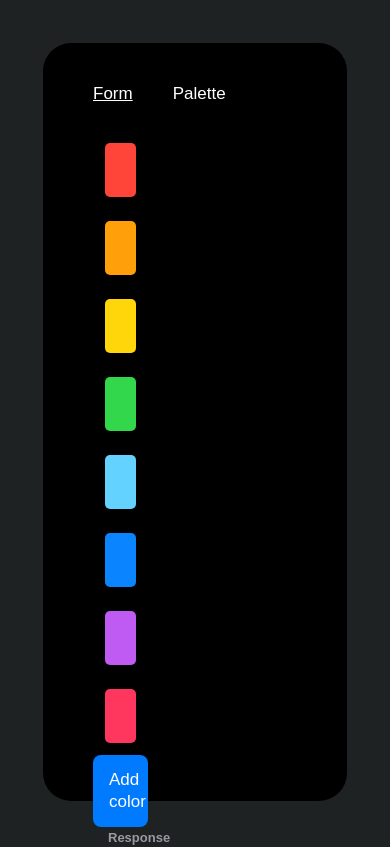
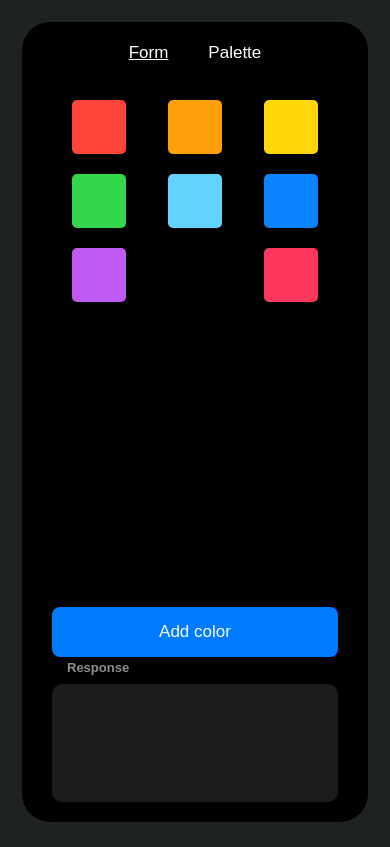
Before and after one commit to Fpsska/DepositFM-Task, a React (Create React App) app: page /DepositFM-Task/Palette in a window 390 px wide. Shown: the top 847 px of the page. Built offline with nearby package versions, Linux system fonts and the light colour scheme.

Commit message:
feat: add responsive for all app pages

```diff
--- a/src/App.js
+++ b/src/App.js
@@ -3,8 +3,9 @@ import { Route, Routes } from 'react-router';
 import Layout from './components/common/Layout';
 import FormPage from "./components/pages/FormPage"
 import PalettePage from './components/pages/palettePage/PalettePage';
-import "./assets/style.scss"
-import './App.css';
+import "./assets/styles/style.scss"
+import "./assets/styles/media.scss"
+import "./App.css";
 
 function App() {
   return (
--- /dev/null
+++ b/src/assets/styles/media.scss
@@ -0,0 +1,48 @@
+@media screen and (max-width: 1366px) {
+    .form__wrapper,
+    .footer__wrapper,
+    .palette-page__wrapper {
+        max-width: 50%;
+    }
+    .palette__wrapper {
+        justify-content: flex-start;
+    }
+}
+
+@media screen and (max-width: 768px) {
+    .App {
+        padding: 22px;
+    }
+    .page {
+        padding: 20px 30px;
+    }
+    .nav__menu {
+        justify-content: center;
+    }
+    .form__wrapper,
+    .footer__wrapper,
+    .palette-page__wrapper {
+        max-width: 100%;
+    }
+    .palette__wrapper {
+        justify-content: space-between;
+    }
+}
+
+@media screen and (max-width: 425px) {
+    .palette-page__wrapper {
+        max-width: 100%;
+    }
+    .palette__wrapper {
+        padding: 0 10px;
+    }
+    .palette__template {
+        margin: 10px;
+    }
+}
+
+@media screen and (max-width: 375px) {
+    .palette__wrapper {
+        justify-content: center;
+    }
+}
--- a/src/assets/style.scss
+++ b/src/assets/styles/style.scss
@@ -37,7 +37,7 @@ button {
 }
 
 .App {
-    padding: 43px;
+    padding: 42px;
 }
 
 .page {
--- a/src/components/footer/footer.scss
+++ b/src/components/footer/footer.scss
@@ -1,6 +1,6 @@
 .footer {
     &__wrapper {
-        max-width: 27%;
+        max-width: 27.5%;
     }
 }
 
@@ -8,6 +8,7 @@
     display: flex;
     flex-direction: column;
     justify-content: center;
+    max-height: 145px;
     :not(:last-child) {
         margin: 0 0 5px 0;
     }
--- a/src/components/form/form.scss
+++ b/src/components/form/form.scss
@@ -2,7 +2,7 @@
     &__wrapper {
         display: flex;
         flex-direction: column;
-        max-width: 27%;
+        max-width: 27.5%;
     }
     &__field {
         width: 100%;
@@ -10,14 +10,14 @@
         flex-direction: column;
         justify-content: center;
         &:not(:last-child) {
-            margin: 0 0 20px 0;
+            margin: 0 0 14px 0;
         }
         :not(:last-child) {
             margin: 0 0 5px 0;
         }
     }
     .form__field.file {
-        margin: 0 0 50px 0;
+        margin: 0 0 48px 0;
     }
     &__label {
         padding: 0 0 0 15px;
@@ -27,7 +27,7 @@
         color: rgba(235, 235, 245, 0.6);
     }
     &__input {
-        padding: 8px 12px;
+        padding: 10px 12px;
         border-radius: 10px;
         background: rgba(118, 118, 128, 0.24);
         border: none;
--- a/src/components/header/header.scss
+++ b/src/components/header/header.scss
@@ -1,3 +1,6 @@
 .header {
     margin: 0 0 26px 0;
+    &__wrapper {
+        padding: 0 18px;
+    }
 }
--- a/src/components/pages/palettePage/palettePage.scss
+++ b/src/components/pages/palettePage/palettePage.scss
@@ -2,7 +2,7 @@
     height: 100%;
     &__wrapper {
         height: 100%;
-        max-width: 27%;
+        max-width: 27.5%;
         display: flex;
         flex-direction: column;
         justify-content: space-between;
@@ -23,12 +23,15 @@
     &__wrapper {
         display: flex;
         flex-wrap: wrap;
+        justify-content: space-between;
+        padding: 0 20px;
     }
     &__template {
         width: 54px;
         height: 54px;
         border-radius: 5px;
-        margin: 12px;
+        margin: 8px;
+        cursor: pointer;
     }
     &__template--firts {
         background-color: #ff453a;
```
